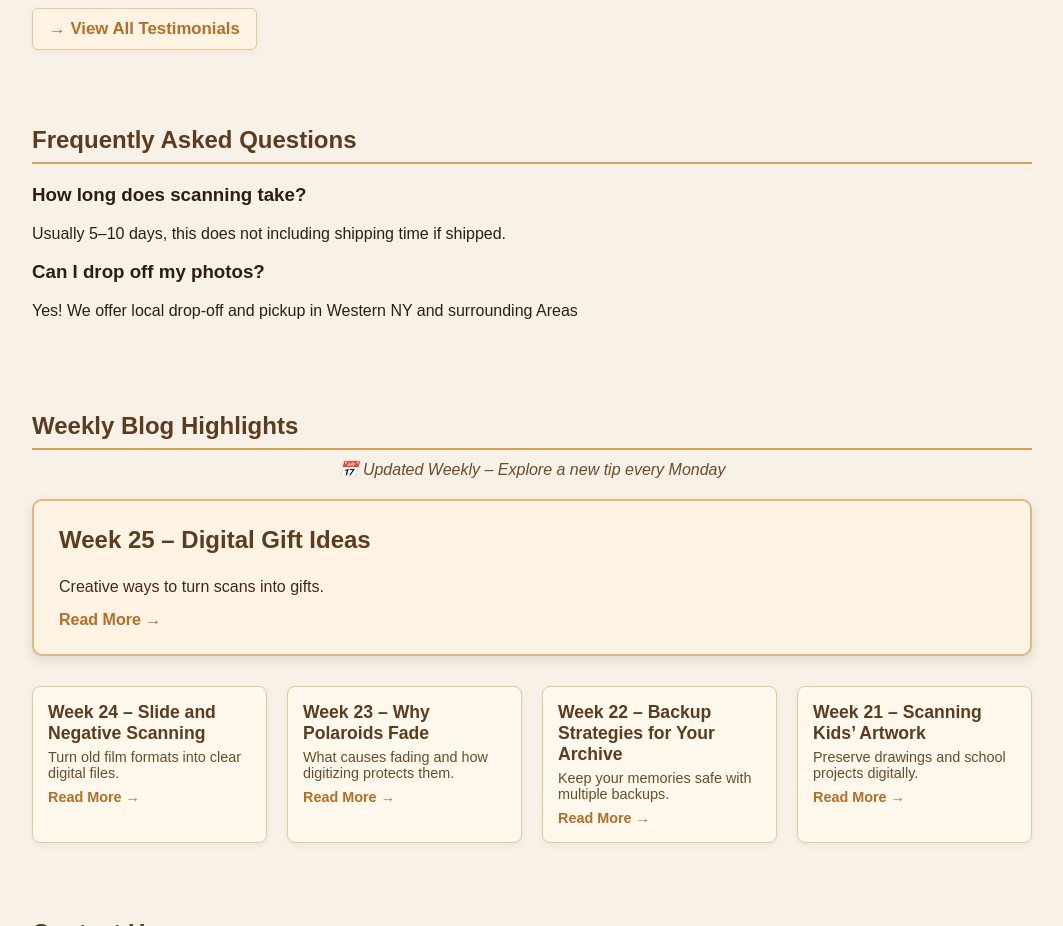
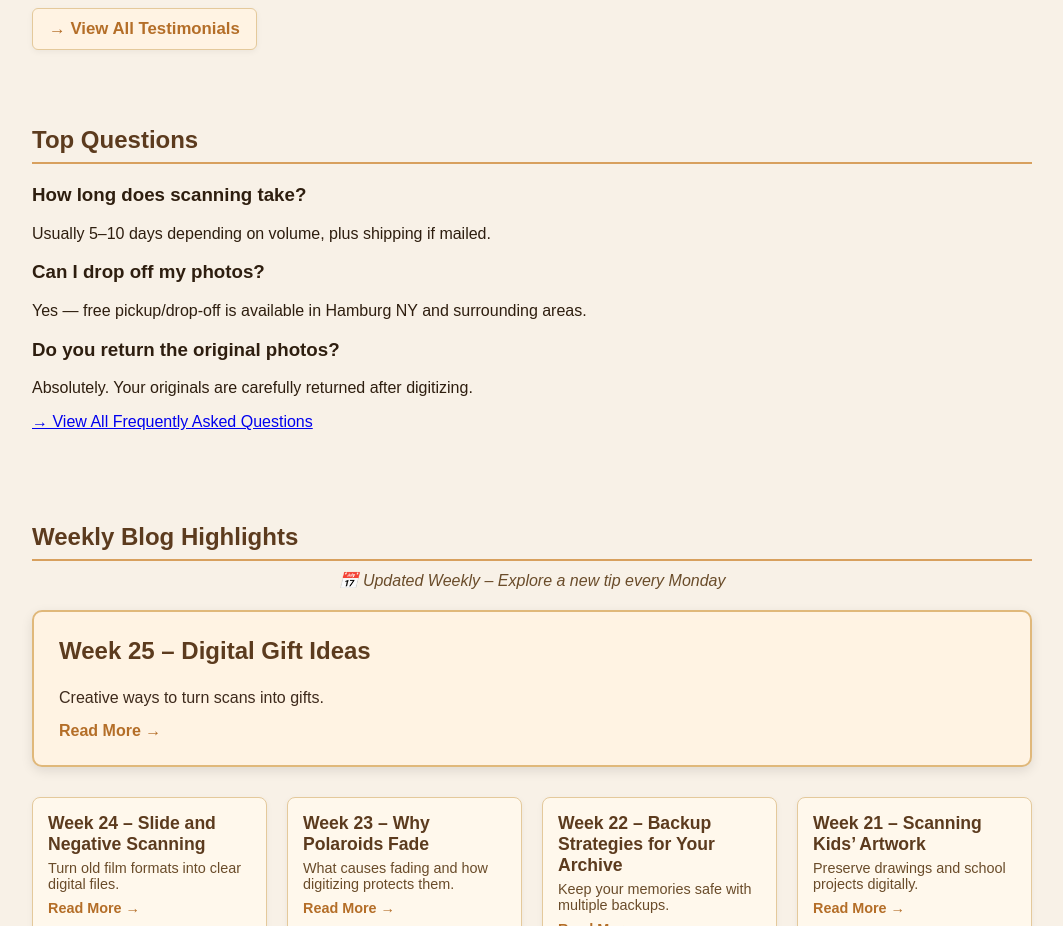
Before and after one commit to photoscanningstudio/photoscanningstudio.github.io, a plain HTML site: page index.html in a window 1280 px wide. Shown: the part 2840-3766 px from the top of the page, without its empty margins (108-1171 px from the left). Drawn offline with nearby package versions, Linux system fonts and the light colour scheme.

Commit message:
Update index.html

```diff
--- a/index.html
+++ b/index.html
@@ -193,11 +193,24 @@
 </section>
 
 <section class="faq" id="faq">
-  <h2>Frequently Asked Questions</h2>
-  <h3>How long does scanning take?</h3>
-  <p>Usually 5–10 days, this does not including shipping time if shipped.</p>
-  <h3>Can I drop off my photos?</h3>
-  <p>Yes! We offer local drop-off and pickup in Western NY and surrounding Areas</p>
+  <h2>Top Questions</h2>
+
+  <div class="faq-item">
+    <h3>How long does scanning take?</h3>
+    <p>Usually 5–10 days depending on volume, plus shipping if mailed.</p>
+  </div>
+
+  <div class="faq-item">
+    <h3>Can I drop off my photos?</h3>
+    <p>Yes — free pickup/drop-off is available in Hamburg NY and surrounding areas.</p>
+  </div>
+
+  <div class="faq-item">
+    <h3>Do you return the original photos?</h3>
+    <p>Absolutely. Your originals are carefully returned after digitizing.</p>
+  </div>
+
+  <p><a href="faq.html">→ View All Frequently Asked Questions</a></p>
 </section>
 
 <section class="blog">
```
